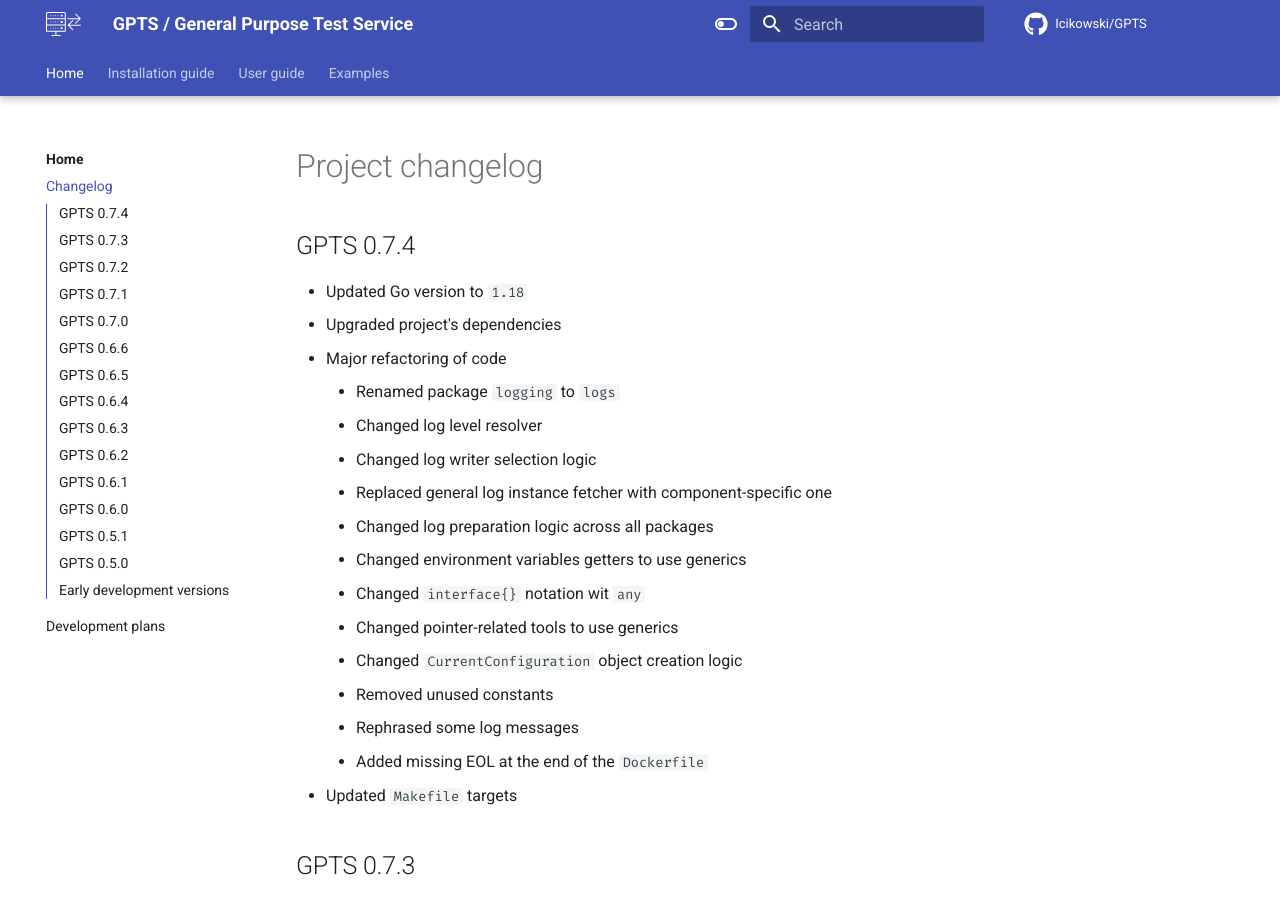
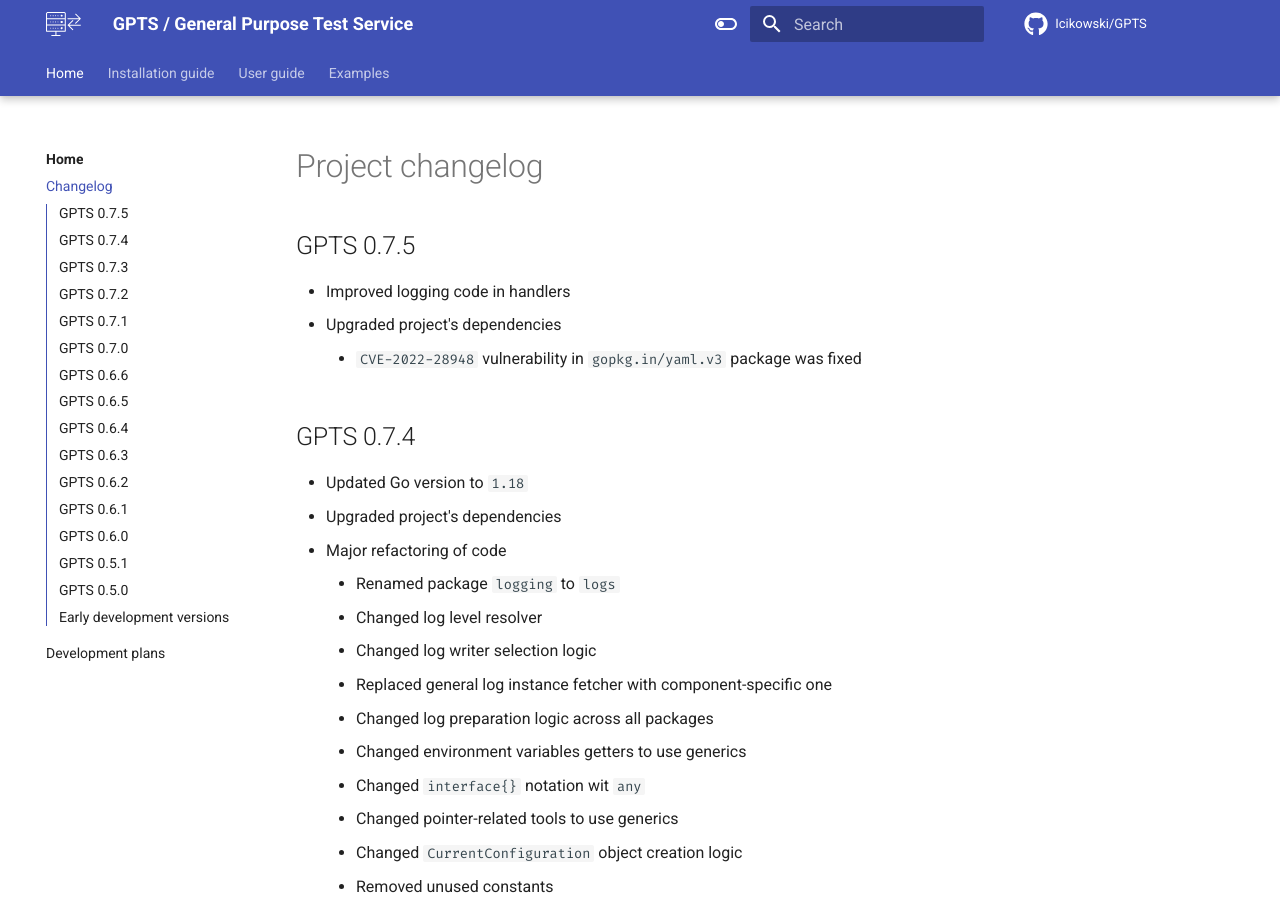
Before and after one commit to Icikowski/GPTS, an MkDocs documentation site: the page built from docs/changelog.md, in a window 1280 px wide and 900 px high. Built offline with MkDocs 1.6.1 and Material for MkDocs 9.7.7, drawn with Linux system fonts in a browser that asks for light colours; comment, search, counter and statistics services are not loaded.

Commit message:
[Docs] update docks for GPTS 0.7.5

```diff
--- a/docs/changelog.md
+++ b/docs/changelog.md
@@ -3,6 +3,12 @@ title: Changelog
 ---
 
 # Project changelog
+
+## GPTS 0.7.5
+
+- Improved logging code in handlers
+- Upgraded project's dependencies
+    - `CVE-2022-28948` vulnerability in `gopkg.in/yaml.v3` package was fixed
 
 ## GPTS 0.7.4
 
```
